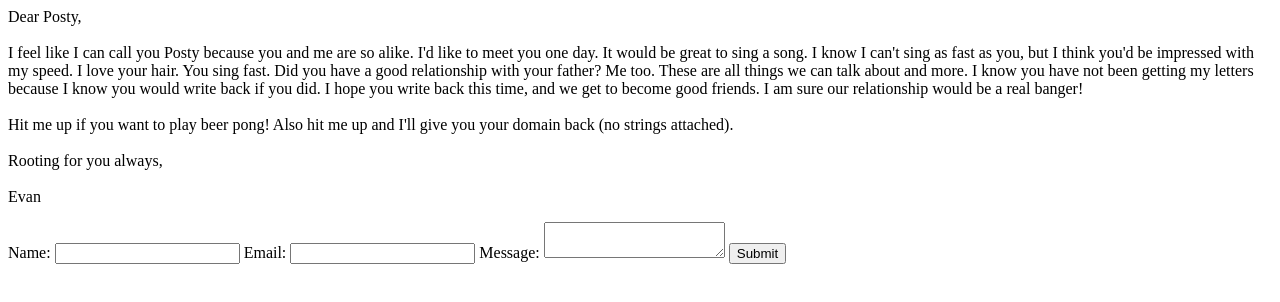
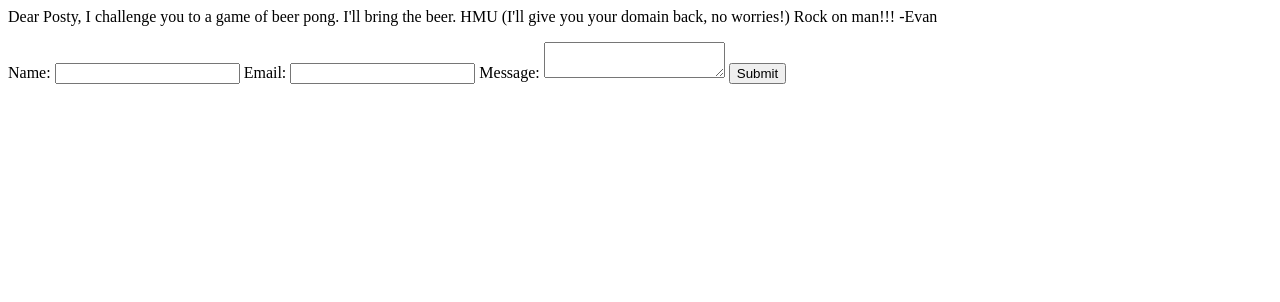
Before and after one commit to evanhessler/pf-22, a plain HTML site: page index.html in a window 1280 px wide. Drawn offline with Linux system fonts and the light colour scheme.

Commit message:
less weird message

```diff
--- a/index.html
+++ b/index.html
@@ -6,7 +6,13 @@
 		</p> -->
 
 		<p>
-			Dear Posty,<br><br> I feel like I can call you Posty because you and me are so alike. I'd like to meet you one day. It would be great to sing a song. I know I can't sing as fast as you, but I think you'd be impressed with my speed. I love your hair. You sing fast. Did you have a good relationship with your father? Me too. These are all things we can talk about and more. I know you have not been getting my letters because I know you would write back if you did. I hope you write back this time, and we get to become good friends. I am sure our relationship would be a real banger! <br><br>Hit me up if you want to play beer pong! Also hit me up and I'll give you your domain back (no strings attached).<br><br>Rooting for you always,<br><br>Evan
+			Dear Posty,
+
+			I challenge you to a game of beer pong. I'll bring the beer. HMU (I'll give you your domain back, no worries!)
+
+			Rock on man!!!
+
+			-Evan
 		</p>
 
 		<form id="my-form"
```
